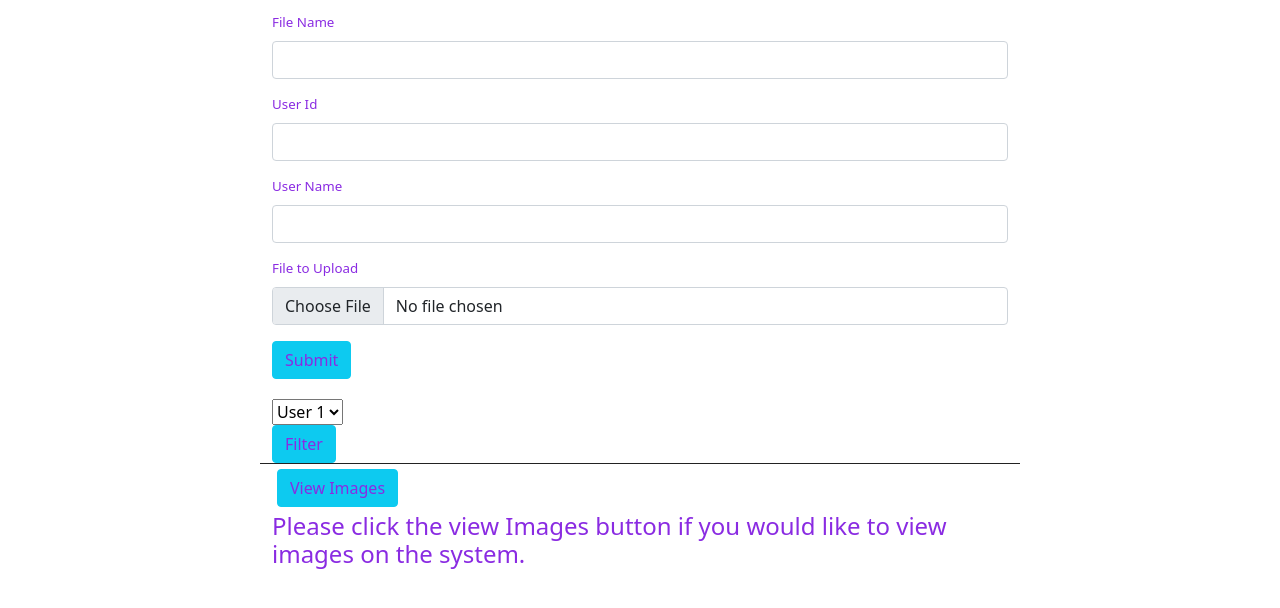
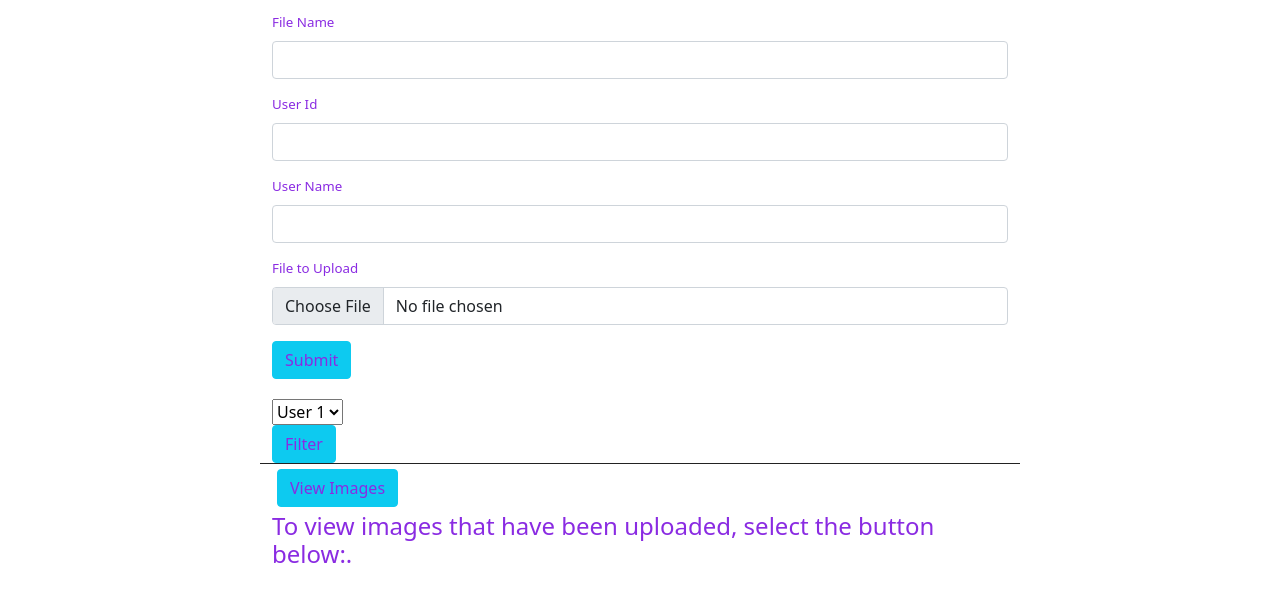
Before and after one commit to aoifemc/imageShare, a plain HTML site: page index.html in a window 1280 px wide. Shown: the part 150-758 px from the top of the page. Drawn offline with Linux system fonts and the light colour scheme.

Commit message:
Formatting html

```diff
--- a/index.html
+++ b/index.html
@@ -110,7 +110,7 @@
 
               <div id="ImageList">
 
-                <h4>Please click the view Images button if you would like to view images on the system.</h4>
+                <h4>To view images that have been uploaded, select the button below:.</h4>
 
               </div>
             </div>
```
